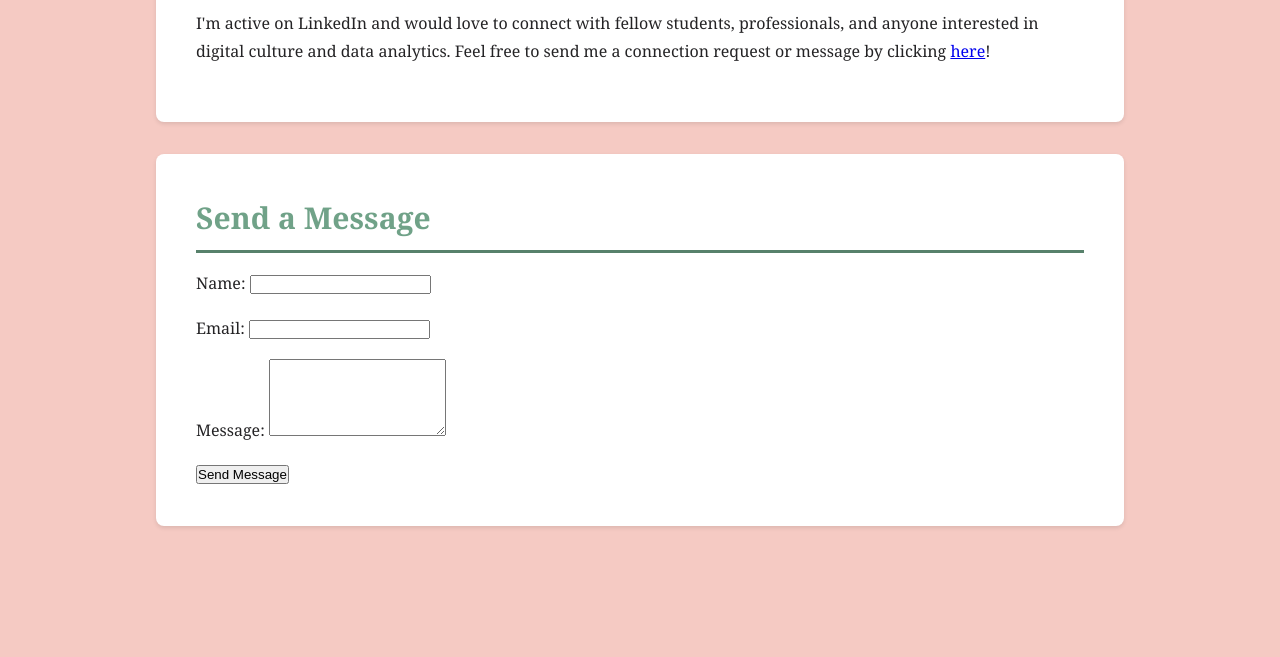
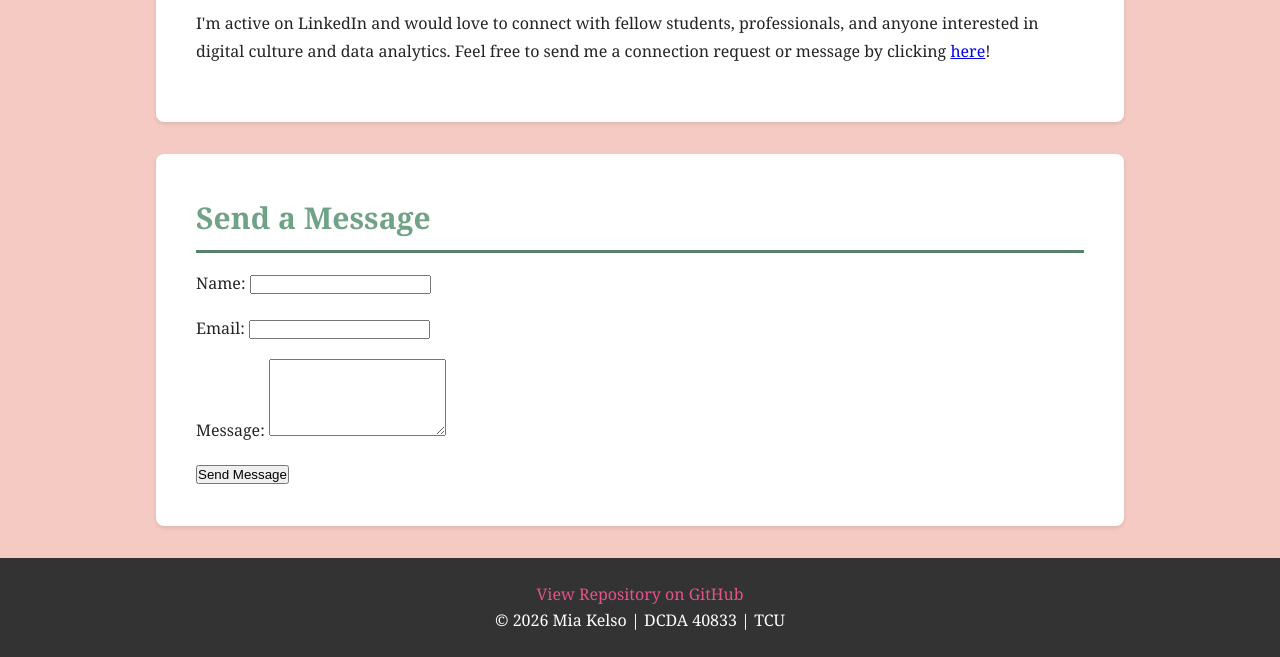
Before and after one commit to miakelso/DCDA40833-portfolio, a plain HTML site: page contact.html in a window 1280 px wide. Shown: the part 687-1344 px from the top of the page. Before the commit the page ends 1245 px from the top, so only its background shows below. Drawn offline with Linux system fonts and the light colour scheme.

Commit message:
Update contact.html

```diff
--- a/contact.html
+++ b/contact.html
@@ -89,6 +89,10 @@
 
 </section>
 </main>
+<footer>
+        <p><a href="https://github.com/miakelso/DCDA40833-portfolio.git">View Repository on GitHub</a></p>  <!-- This is my new link to my Github repository. If I want to go the the Github website directly, instead of typing everything in manually I can click this link and it automatically takes me to my DCDA40833-portfolio site page on GitHub (very handy)-->
+        <p>&copy; 2026 Mia Kelso | DCDA 40833 | TCU</p>
+    </footer>
 <!-- Hamburger Menu Script -->
     <script>
         const hamburger = document.querySelector('.hamburger');
```
